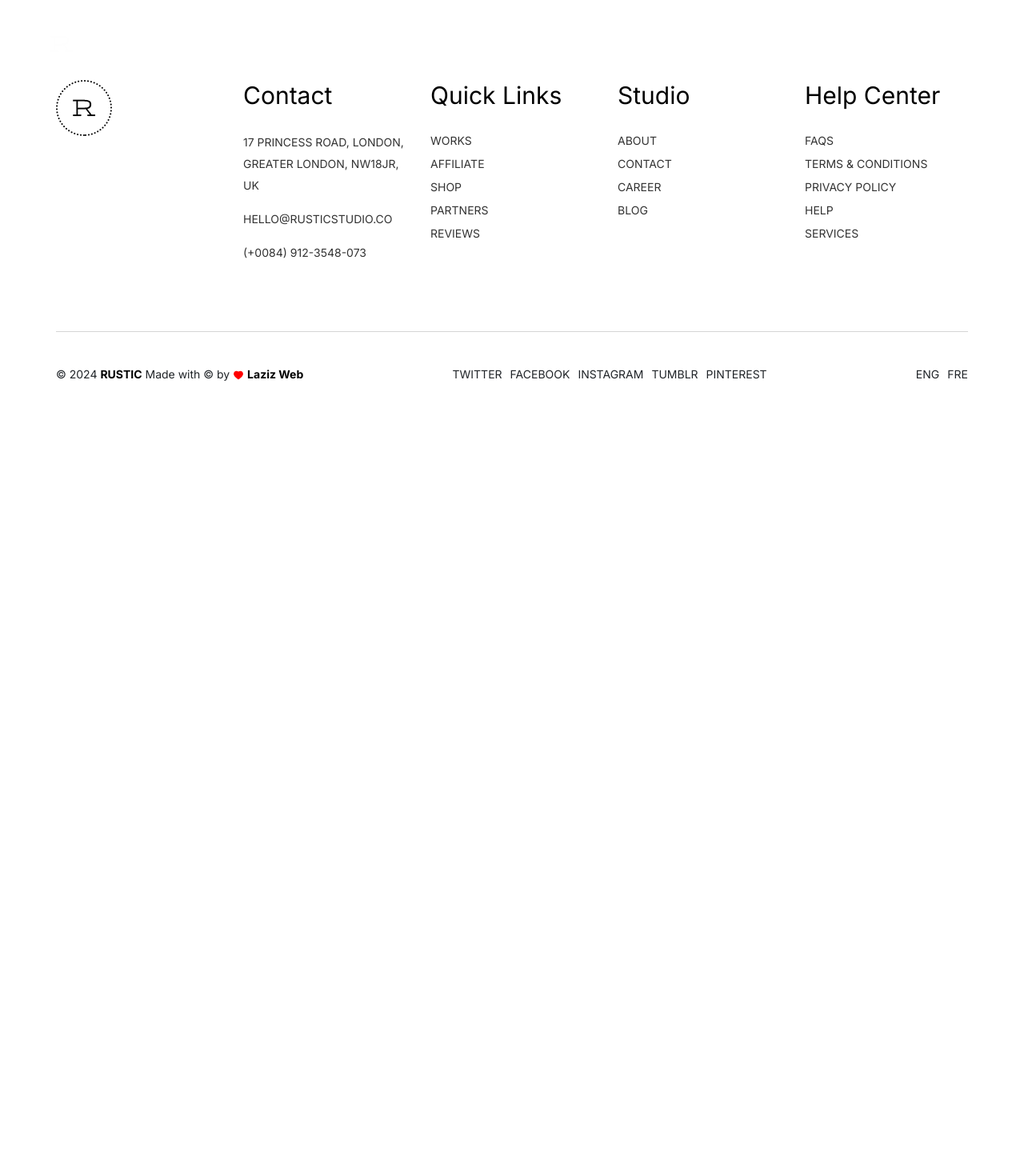
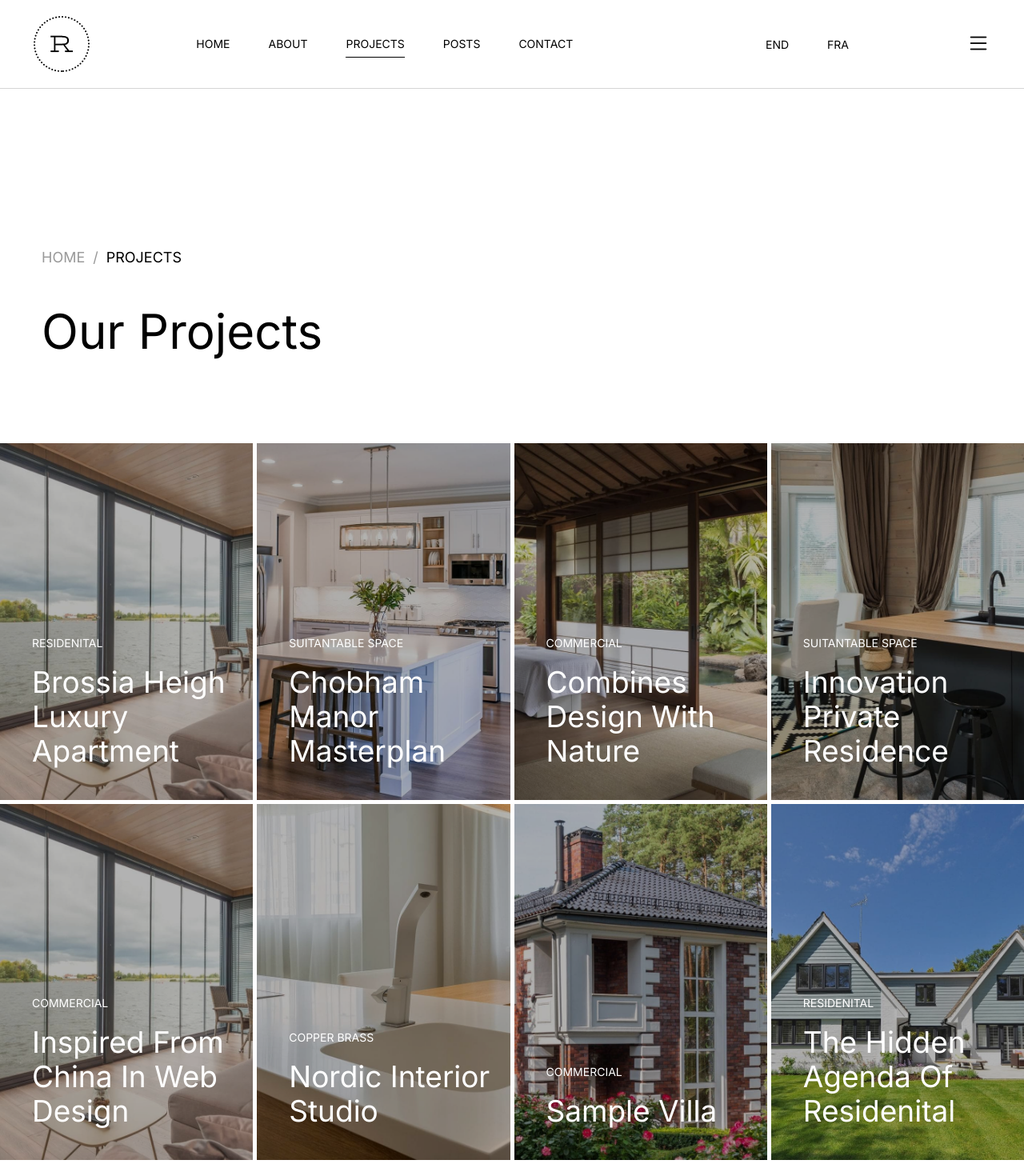
Before and after one commit to lazizjonikromov/rustic, a React (Vite) app: page /projects in a window 1280 px wide. Shown: the top 1470 px of the page at 80% size. Before the commit the page ends 800 px from the top, so only its background shows below. Built offline with nearby package versions, Linux system fonts and the light colour scheme.

Commit message:
Projects Page has been implemented

```diff
--- a/src/App.jsx
+++ b/src/App.jsx
@@ -4,6 +4,7 @@ import AboutUs from "./pages/about-us/AboutUs"
 import Main from "./pages/main/Main"
 import Footer from "./components/Footer"
 import ScrollToTop from "./components/ScrollToTop"
+import Projects from "./pages/our-projects/Projects"
 
 function App() {
 
@@ -15,6 +16,7 @@ function App() {
       <Routes>
         <Route path="/" element={<Main />}/>
         <Route path="/about" element={<AboutUs />}/>
+        <Route path="/projects" element={<Projects />}/>
       </Routes>
 
       <Footer />
--- a/src/components/Navbar.jsx
+++ b/src/components/Navbar.jsx
@@ -1,45 +1,70 @@
 import React, { useState } from "react";
-import logo from '../assets/logo.png';
+import logo from "../assets/logo.png";
+import logoBlack from "../assets/logo-black.png";
 import { Link, useLocation } from "react-router-dom";
 
 const Navbar = () => {
   const [navbar, setNavbar] = useState(false);
+
   const location = useLocation();
 
   const changeNavbar = () => {
-      if (window.scrollY >= 30) {
-          setNavbar(true);
-      } else {
-          setNavbar(false)
-      }
-  }
+    if (window.scrollY >= 30) {
+      setNavbar(true);
+    } else {
+      setNavbar(false);
+    }
+  };
 
-  window.addEventListener('scroll', changeNavbar);
+  window.addEventListener("scroll", changeNavbar);
 
   return (
-    <div className={`navBar w-full z-10 ${navbar ? 'active' : ''}`}>
+    <div
+      className={`navBar w-full z-10 ${
+        (navbar && location.pathname === "/") ||
+        (navbar && location.pathname === "/about")
+          ? "active"
+          : ""
+      } ${location.pathname === "/projects" ? "nav-white" : ""}`}
+    >
       <div className="container">
         <div className="row">
           <div className="col-6 col-sm-8 col-lg-2">
             <Link to={"/"}>
-              <img src={logo} alt="" />
+              {location.pathname === "/projects" ? (
+                <img src={logoBlack} alt="" />
+              ) : (
+                <img src={logo} alt="" />
+              )}
             </Link>
           </div>
           <div className="col-md-7 d-none d-lg-flex">
             <ul className="nav-menu d-flex gap-5 align-items-center">
-              <li className={`${location.pathname === '/' ? 'active' : ''}`}>
+              <li className={`${location.pathname === "/" ? "active" : ""}`}>
                 <Link to={"/"}>Home</Link>
               </li>
-              <li className={`${location.pathname === '/about' ? 'active' : ''}`}>
+              <li
+                className={`${location.pathname === "/about" ? "active" : ""}`}
+              >
                 <Link to={"/about"}>About</Link>
               </li>
-              <li className={`${location.pathname === '/projects' ? 'active' : ''}`}>
-                <Link to={"/"}>Projects</Link>
+              <li
+                className={`${
+                  location.pathname === "/projects" ? "active" : ""
+                }`}
+              >
+                <Link to={"/projects"}>Projects</Link>
               </li>
-              <li className={`${location.pathname === '/posts' ? 'active' : ''}`}>
+              <li
+                className={`${location.pathname === "/posts" ? "active" : ""}`}
+              >
                 <Link to={"/"}>Posts</Link>
               </li>
-              <li className={`${location.pathname === '/contact' ? 'active' : ''}`}>
+              <li
+                className={`${
+                  location.pathname === "/contact" ? "active" : ""
+                }`}
+              >
                 <Link to={"/"}>Contact</Link>
               </li>
             </ul>
--- /dev/null
+++ b/src/pages/our-projects/Projects.jsx
@@ -0,0 +1,35 @@
+import React from "react";
+import "../../style/projects.scss";
+import { Link } from "react-router-dom";
+import { latestProjects } from "../../data";
+
+const Projects = () => {
+  return (
+    <div className="projects">
+      <div className="container">
+        <div className="breadcrumb">
+          <Link to={"/"}>Home</Link>
+          <span>/</span>
+          <Link to={"/projects"}>Projects</Link>
+        </div>
+        <h1 className="title">Our Projects</h1>
+      </div>
+
+      <div className="project__items">
+        {latestProjects.map((item, i) => (
+          <Link to={item.path} key={i} className="project__item">
+            <div className="project__img">
+              <img src={item.image} alt={item.title} />
+            </div>
+            <div className="project__content">
+              <span>{item.category}</span>
+              <h2>{item.title}</h2>
+            </div>
+          </Link>
+        ))}
+      </div>
+    </div>
+  );
+};
+
+export default Projects;
--- a/src/style/main.scss
+++ b/src/style/main.scss
@@ -81,6 +81,20 @@ body {
     }
   }
 
+  .breadcrumb {
+    display: flex;
+    padding-top: 155px;
+    gap: 10px;
+    text-transform: uppercase;
+    font-size: 18px;
+    line-height: 1.5rem;
+    color: #999;
+
+    :nth-child(3) {
+        color: #000;
+    }
+  }
+
   .navBar {
     color: #fff;
     padding: 20px 30px;
@@ -93,6 +107,46 @@ body {
 
     &.active {
       background-color: rgb(17, 17, 17);
+    }
+
+    &.nav-white {
+      background-color: #fff;
+      border-bottom: 1px solid #d5d5d5;
+
+      .nav-menu {
+        li {
+          a {
+            color: #000;
+
+            &:after {
+              background-color: #000;
+            }
+          }
+        }
+
+        .active {
+          a {
+            &:after {
+              background-color: #000;
+            }
+          }
+        }
+      }
+
+      .lang__burg {
+
+        ul {
+          li {
+            a {
+              color: #000;
+            }
+          }
+        }
+
+        .burger {
+          color: #000;
+        }
+      }
     }
 
     .container {
--- /dev/null
+++ b/src/style/projects.scss
@@ -0,0 +1,130 @@
+.projects {
+  margin-top: 155px;
+
+  @media screen and (max-width: 576px) {
+    margin-top: 30px;
+  }
+
+  .title {
+    margin-top: 50px;
+    font-size: 60px;
+    line-height: 60px;
+
+    @media screen and (max-width: 576px) {
+      font-size: 36px;
+      margin-top: 0px;
+    }
+  }
+
+  .project__items {
+    margin-top: 50px;
+    margin-bottom: 30px;
+    display: grid;
+    grid-template-columns: repeat(4, minmax(0, 1fr));
+    column-gap: 5px;
+    row-gap: 5px;
+
+    @media screen and (max-width: 1200px) {
+      grid-template-columns: repeat(3, minmax(0, 1fr));
+    }
+
+    @media screen and (max-width: 992px) {
+      grid-template-columns: repeat(2, minmax(0, 1fr));
+    }
+
+    @media screen and (max-width: 767px) {
+      grid-template-columns: repeat(1, minmax(0, 1fr));
+      margin-top: 0px;
+    }
+
+    // .swiper-slide {
+    //   width: 330.667px;
+    // }
+
+    .project__item {
+      position: relative;
+
+      &:before {
+        pointer-events: none;
+        position: absolute;
+        top: 0;
+        left: 0;
+        z-index: 1;
+        height: 100%;
+        width: 0;
+        background-color: #ffe1a0;
+        transition-duration: 0.5s;
+        content: "";
+        opacity: 0;
+      }
+
+      &:hover {
+        &:before {
+          width: 100%;
+          opacity: 1;
+        }
+
+        .project__content {
+          color: #000;
+          transition-duration: 0.5s;
+        }
+      }
+
+      .project__img {
+        position: relative;
+        display: block;
+        width: initial;
+        height: initial;
+        opacity: 1;
+        margin: 0;
+        padding: 140.89% 0px 0px;
+
+        &:before {
+          content: "";
+          position: absolute;
+          top: 0;
+          width: 100%;
+          height: 100%;
+          z-index: 1;
+          opacity: 0.3;
+          background-color: rgb(0, 0, 0);
+        }
+
+        img {
+          position: absolute;
+          inset: 0px;
+          display: block;
+          width: 0px;
+          height: 0px;
+          min-width: 100%;
+          max-width: 100%;
+          min-height: 100%;
+          max-height: 100%;
+          object-fit: cover;
+        }
+      }
+
+      .project__content {
+        position: absolute;
+        left: 40px;
+        bottom: 40px;
+        z-index: 2;
+        color: #fff;
+
+        span {
+          margin-bottom: 15px;
+          display: block;
+          font-size: 14px;
+          text-transform: uppercase;
+          line-height: 1.5rem;
+        }
+
+        h2 {
+          font-size: 37px;
+          line-height: 43px;
+        }
+      }
+    }
+
+  }
+}
```
